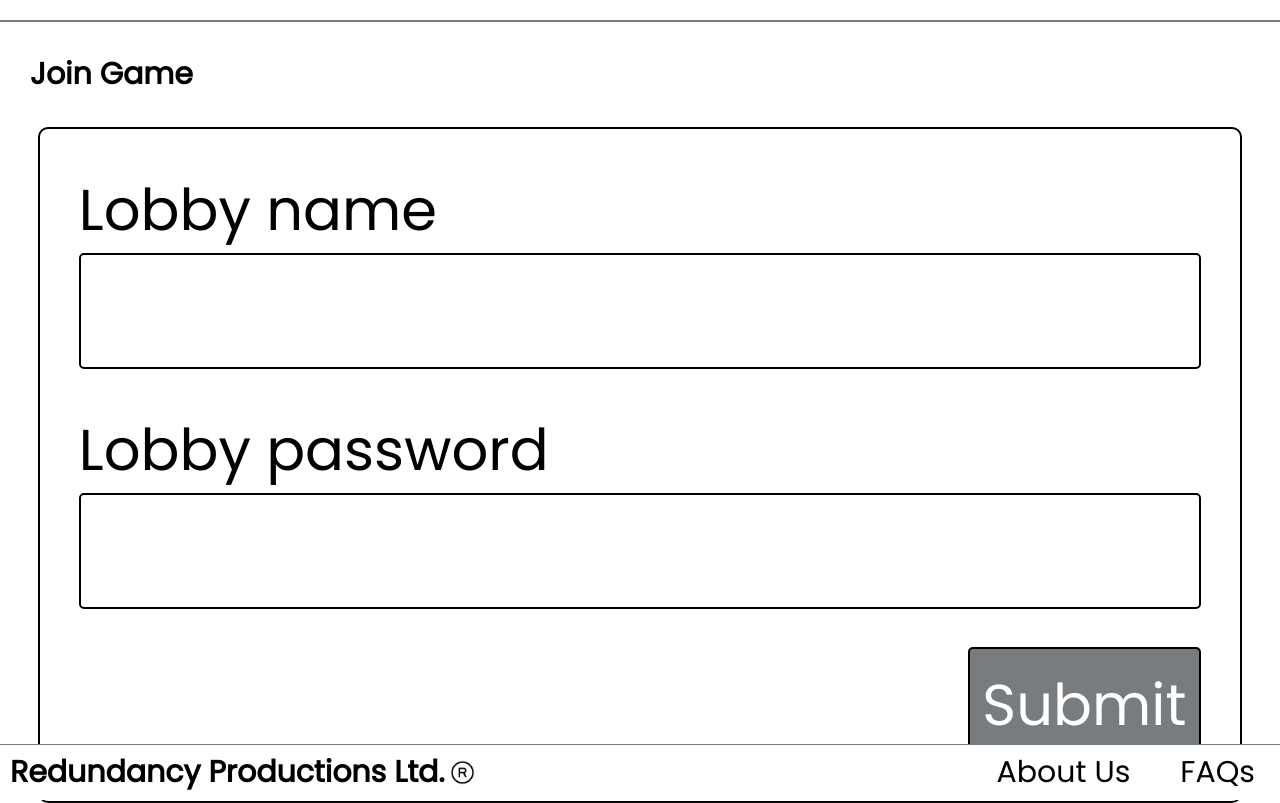
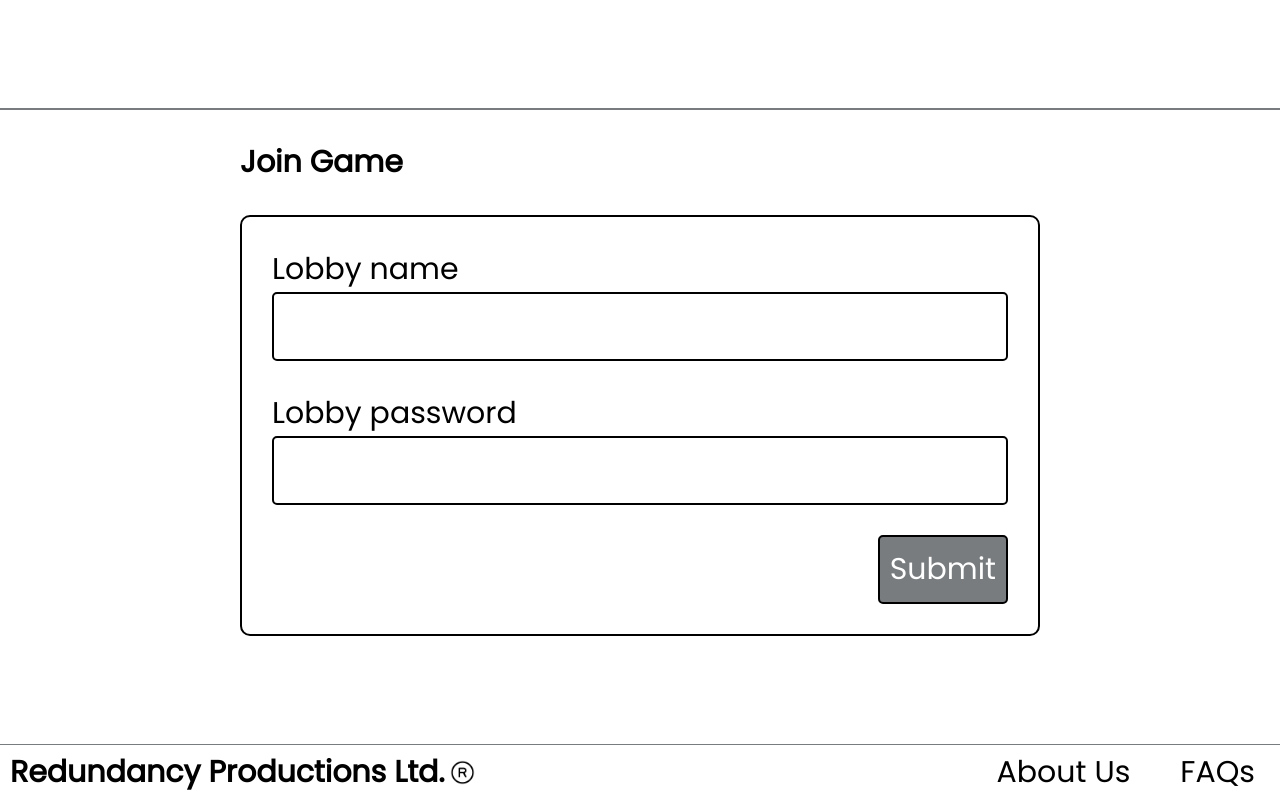
Before and after one commit to Fraser-Dwyer/SheetStorm, a React (Create React App) app: page /join-game in a window 1280 px wide. Built offline with nearby package versions, Linux system fonts and the light colour scheme; no server answers; a web font is replaced by a local one.

Commit message:
join game and create game css desktop added

```diff
--- a/src/Pages/CreateGame.js
+++ b/src/Pages/CreateGame.js
@@ -101,6 +101,7 @@ export default function CreateGame({ baseURL }) {
   }
 
   return (
+    <div className="createGameContainerContainer">
       <div>
         <h3>Create Game</h3>
         <div className="createGameContainer">
@@ -123,7 +124,11 @@ export default function CreateGame({ baseURL }) {
             <div className="errorContainerInGame">
               {errorMsg}
               <div className="closeDiv">
-              <img src={cross} alt="closeImg" onClick={handleCloseClick}></img>
+                <img
+                  src={cross}
+                  alt="closeImg"
+                  onClick={handleCloseClick}
+                ></img>
               </div>
             </div>
           )}
@@ -141,5 +146,6 @@ export default function CreateGame({ baseURL }) {
           )}
         </div>
       </div>
+    </div>
   );
 }
--- a/src/Pages/FAQs.js
+++ b/src/Pages/FAQs.js
@@ -12,7 +12,7 @@ export default function FAQs() {
             days.
             <br />
             <br />
-            If you do forget to enter a score for a day, you could email me at
+            If you do forget to enter a score for a day, you can email me at
             fraserd1413@gmail.com and I will enter it into the database
             manually. There are currently no plans to implement this
             functionality, but should there be a demand for it, then this will
--- a/src/Pages/JoinGame.js
+++ b/src/Pages/JoinGame.js
@@ -24,6 +24,25 @@ export default function JoinGame({ baseURL }) {
 
   async function handleSubmit(e) {
     e.preventDefault();
+    // Check fields aren't empty
+    if (lobbyName.length === 0 && lobbyPassword.length === 0) {
+      setErrorMsg("Fields cannot be blank");
+      setInputClass("errorDivJoin");
+      return;
+    }
+
+    if (lobbyName.length === 0) {
+      setErrorMsg("Lobby name cannot be empty");
+      setInputClass("errorDivJoin");
+      return;
+    }
+
+    if (lobbyPassword.length === 0) {
+      setErrorMsg("Lobby password cannot be empty");
+      setInputClass("errorDivJoin");
+      return;
+    }
+
     //var lobbyNameLower = lobbyName.toLowerCase();
     const response = await fetch(baseURL + "/join-lobby", {
       method: "POST",
@@ -56,7 +75,8 @@ export default function JoinGame({ baseURL }) {
   }
 
   return (
-    <>
+    <div className="joinGameContainerContainer">
+      <div className="joinGaimeContainer">
         <h3>Join Game</h3>
         <div className="lobbyInputContainer">
           <form>
@@ -82,7 +102,11 @@ export default function JoinGame({ baseURL }) {
             <div className="errorContainerJoin">
               {errorMsg}
               <div className="closeDiv">
-              <img src={cross} alt="closeImg" onClick={handleCloseClick}></img>
+                <img
+                  src={cross}
+                  alt="closeImg"
+                  onClick={handleCloseClick}
+                ></img>
               </div>
             </div>
           )}
@@ -104,6 +128,7 @@ export default function JoinGame({ baseURL }) {
             <button onClick={(e) => handleSubmit(e)}>Submit</button>
           </div>
         </div>
-    </>
+      </div>
+    </div>
   );
 }
--- a/src/Styles/About.css
+++ b/src/Styles/About.css
@@ -19,8 +19,12 @@
         margin-bottom: 50px;
     }
 
+    .aboutUsContainer {
+        margin-top: 110px;
+    }
+
     .aboutUsContainer h3 {
-        margin-top: 30px;
+        margin: 30px 0px 0px 0px;
         font-size: 40px;
         padding-bottom: 15px;
     }
--- a/src/Styles/CreateGame.css
+++ b/src/Styles/CreateGame.css
@@ -82,3 +82,63 @@
     background-color: #787c7fff;
     color: white;
 }
+
+/* For larger than phone screen size (Desktops or iPads) */
+@media only screen and (min-width: 601px) {
+    .createGameContainerContainer {
+        margin-top: 110px;
+        display: flex;
+        justify-content: center;
+    }
+
+    .createGameContainerContainer div {
+        max-width: 1000px;
+    }
+
+    .createGameContainerContainer div h3 {
+        margin: 30px 0px 30px 0px;
+    }
+
+    .createGameContainer {
+        width: 800px;
+        margin-left: 0;
+        margin-right: 0;
+        padding: 30px;
+    }
+
+    .labelCreateGame {
+        font-size: 30px;
+    }
+
+    .createGameForm div input {
+        font-size: 30px;
+        padding: 10px;
+        margin-bottom: 30px;
+    }
+
+    .brokenButContainer button {
+        font-size: 30px;
+        padding: 10px 20px;
+    }
+
+    .brokenButContainer button:hover {
+        cursor: pointer;
+        background-color: #69a964;
+    }
+
+    .errorContainerInGame {
+        margin-top: 30px;
+        width: 100%;
+        padding: 10px;
+        font-size: 30px;
+    }
+
+    .closeDiv img {
+        width: 30px;
+    }
+
+    .closeDiv:hover {
+        transform: scale(1.1);
+        cursor: pointer;
+    }
+}
--- a/src/Styles/EnterScore.css
+++ b/src/Styles/EnterScore.css
@@ -41,6 +41,7 @@
     .enterScoreContainer {
         display: flex;
         justify-content: center;
+        margin-top: 110px;
     }
 
 
--- a/src/Styles/Header.css
+++ b/src/Styles/Header.css
@@ -68,6 +68,8 @@ header a {
   header {
     width: 100%;
     padding: 10px;
+    position: fixed;
+    height: 110px;
   }
 
   header a {
@@ -82,6 +84,9 @@ header a {
 
   .leftHeaderDiv {
     margin-top: 15px;
+    transform: translate(0px, -42px);
+    width: fit-content;
+    margin: auto;
   }
 
   .titleContainerLogos {
--- a/src/Styles/Home.css
+++ b/src/Styles/Home.css
@@ -78,6 +78,7 @@ button {
     .homeContainerContainer {
         display: flex;
         justify-content: center;
+        margin-top: 110px;
     }
 
     .homeContainer {
--- a/src/Styles/JoinGame.css
+++ b/src/Styles/JoinGame.css
@@ -5,7 +5,6 @@
     margin-left: 3vw;
     margin-right: 3vw;
     padding: 3vw;
-
 }
 
 .lobbyInputContainer form div label {
@@ -74,3 +73,56 @@
     justify-content: space-between;
     margin: 3vw 0vw 3vw 0vw;
 }
+
+/* For larger than phone screen size (Desktops or iPads) */
+@media only screen and (min-width: 601px) {
+    .joinGameContainerContainer {
+        margin-top: 110px;
+        display: flex;
+        justify-content: center;
+    }
+
+    .joinGaimeContainer {
+        width: 800px;
+        max-width: 800px;
+    }
+
+    .joinGaimeContainer h3 {
+        font-size: 30px;
+        margin: 30px 0px 30px 0px;
+    }
+
+    .lobbyInputContainer {
+        width: 100%;
+        margin-left: 0px;
+        margin-right: 0px;
+        padding: 30px;
+    }
+
+    .lobbyInputContainer form div {
+        margin-bottom: 30px;
+        font-size: 30px;
+    }
+
+    .lobbyInputContainer form div input {
+        font-size: 30px;
+        padding: 10px;
+    }
+
+    .lobbyInputContainer div button {
+        font-size: 30px;
+        padding: 10px;
+    }
+
+    .lobbyInputContainer div button:hover {
+        cursor: pointer;
+        background-color: #69a964;
+    }
+
+    .errorContainerJoin {
+        width: 100%;
+        padding: 10px;
+        font-size: 30px;
+        margin: 30px 0px 30px 0px;
+    }
+}
--- a/src/Styles/ManageLobby.css
+++ b/src/Styles/ManageLobby.css
@@ -108,14 +108,15 @@
 /* For larger than phone screen size (Desktops or iPads) */
 @media only screen and (min-width: 601px) {
 
-    h3 {
-        margin: 30px;
+    .manageLobbyContainerContainer h3 {
         font-size: 30px;
+        margin: 30px 0px 30px 0px;
     }
 
     .manageLobbyContainerContainerContainer {
         display: flex;
         justify-content: center;
+        margin-top: 110px;
     }
 
     .manageLobbyContainerContainer {
@@ -176,7 +177,7 @@
     }
 
     .rightContent {
-        margin-right: 80px;
+        margin-right: 50px;
     }
 
     .rightContent button {
@@ -190,8 +191,8 @@
     }
 
     .manageLobbyContainer {
-        width: 970px;
-        margin-left: 30px;
+        width: 1000px;
+        margin-left: 0px;
         margin-bottom: 30px;
     }
 
@@ -205,4 +206,18 @@
         max-width: 600px;
         margin: 0px;
     }
+
+    .successContainerJoinDelete {
+        width: 100%;
+        padding: 15px;
+        font-size: 30px;
+        margin: 0px 0px 30px 0px;
+    }
+
+    .errorContainerDelete {
+        width: 100%;
+        padding: 15px;
+        font-size: 30px;
+        margin: 0px 0px 30px 0px;
+    }
 }
--- a/src/Styles/MyGames.css
+++ b/src/Styles/MyGames.css
@@ -108,7 +108,6 @@ p a {
 /* For larger than phone screen size (Desktops or iPads) */
 @media only screen and (min-width: 601px) {
     .outerContainer:hover {
-        background-color: rgb(245, 245, 245);
         transform: scale(1.01);
     }
 
@@ -120,6 +119,7 @@ p a {
         margin-bottom: 80px;
         display: flex;
         justify-content: center;
+        margin-top: 110px;
     }
 
     .myGamesContainer img {
```
Lines whose indentation alone changed are shown as unchanged.
